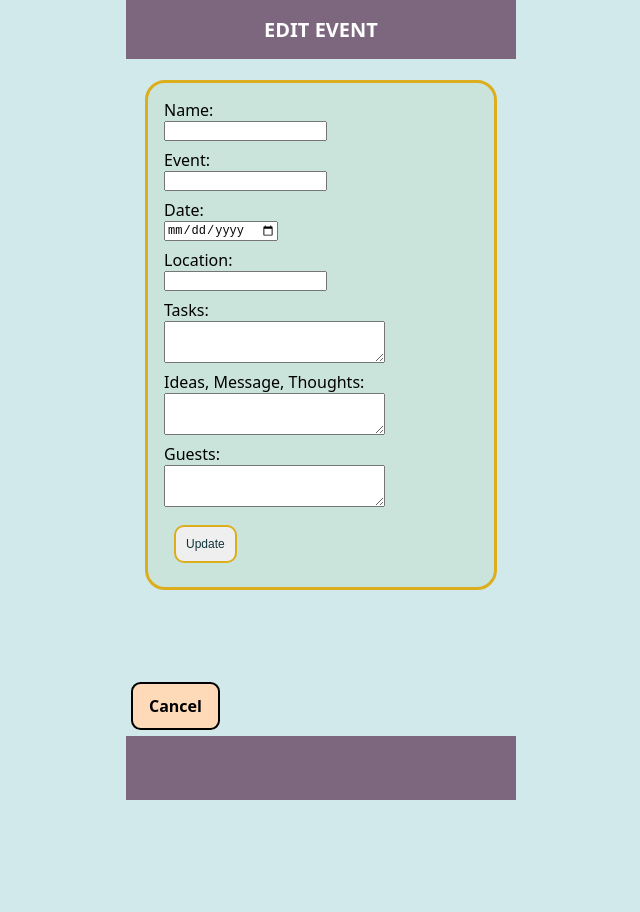
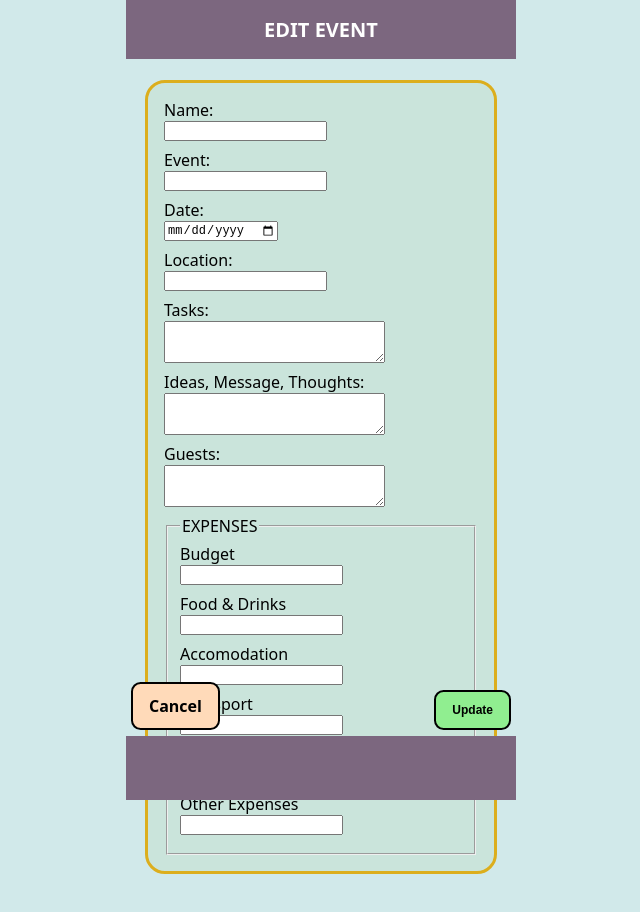
Before and after one commit to mulewile/capstone-project, a Next.js app: page /events/1/edit in a window 1280 px wide. Shown: the top 912 px of the page, without its empty margins (319-959 px from the left). Before the commit the page ends 800 px from the top, so only its background shows below. Built offline with nearby package versions, Linux system fonts and the light colour scheme; no server answers; the database is empty.

Commit message:
basic expenses field

```diff
--- a/components/Button/index.js
+++ b/components/Button/index.js
@@ -4,12 +4,41 @@ export const StyledButton = styled.button`
   border: 2px solid #dcae1d;
   border-radius: 10px;
   padding: 10px;
-  margin: 10px;
+  margin-left: px;
   color: #12343b;
   font-size: 12px;
   margin-bottom: 8px;
 `;
-
+export const UpdateButton = styled(StyledButton)`
+  ${css`
+    display: flex;
+    position: fixed;
+    margin: 0;
+    border: 2px solid black;
+    background-color: lightgreen;
+    bottom: 70px;
+    right: calc(50% - 190px);
+    padding: 0.7rem 1rem;
+    border-radius: 0.6rem;
+    color: black;
+    font-weight: bold;
+  `}
+`;
+export const SaveButton = styled(StyledButton)`
+  ${css`
+    display: flex;
+    position: fixed;
+    margin: 0;
+    border: 2px solid black;
+    background-color: lightgreen;
+    bottom: 70px;
+    right: calc(50% - 190px);
+    padding: 0.7rem 1rem;
+    border-radius: 0.6rem;
+    color: black;
+    font-weight: bold;
+  `}
+`;
 export const EditButton = styled(StyledButton)`
   ${css`
     display: flex;
--- a/components/Card/index.js
+++ b/components/Card/index.js
@@ -7,7 +7,7 @@ export const StyledCard = styled.article`
   padding: 1rem;
   margin: 0.25rem;
   margin-top: 70px;
-  margin-bottom: 70px;
+  margin-bottom: 80px;
   background-color: #f9c5bd;
 
   h2 {
--- a/components/Form/index.js
+++ b/components/Form/index.js
@@ -1,5 +1,6 @@
 import styled from "styled-components";
 import { StyledLink } from "../Link/StyledLinks";
+import { SaveButton, UpdateButton } from "../Button";
 import Button from "../Button";
 import { StyledHeader } from "../Header";
 import { StyledFooter } from "../Footer";
@@ -12,6 +13,7 @@ export const StyledForm = styled.form`
   margin: 0.5rem;
   background-color: #cae4db;
   margin-top: 80px;
+  margin-bottom: 90px;
 
   input {
     display: grid;
@@ -100,7 +102,52 @@ export default function Form({
               name="guests"
               defaultValue={eventToEdit?.guests}
             />
-            <Button type="submit">Update</Button>
+            <fieldset>
+              <legend>EXPENSES</legend>
+              <label htmlFor="budget">Budget</label>
+              <input
+                type="number"
+                id="budget"
+                name="budget"
+                defaultValue={eventToEdit?.budget}
+              />
+              <label htmlFor="food">Food & Drinks</label>
+              <input
+                type="number"
+                id="food"
+                name="food"
+                defaultValue={eventToEdit?.food}
+              />
+              <label htmlFor="Accomodation">Accomodation</label>
+              <input
+                type="number"
+                id="accomodation"
+                name="accomodation"
+                defaultValue={eventToEdit?.accomodation}
+              />
+              <label htmlFor="transport">Transport</label>
+              <input
+                type="number"
+                id="transport"
+                name="transport"
+                defaultValue={eventToEdit?.transport}
+              />
+              <label htmlFor="gifts">Gifts</label>
+              <input
+                type="number"
+                id="gifts"
+                name="gifts"
+                defaultValue={eventToEdit?.gifts}
+              />
+              <label htmlFor="otherExpenses">Other Expenses</label>
+              <input
+                type="number"
+                id="otherExpenses"
+                name="otherExpenses"
+                defaultValue={eventToEdit?.otherExpenses}
+              />
+            </fieldset>
+            <UpdateButton type="submit">Update</UpdateButton>
           </StyledForm>
           <StyledLink href="/">Cancel</StyledLink>
         </>
@@ -121,7 +168,22 @@ export default function Form({
             <textarea type="text" id="ideas" name="ideas" />
             <label htmlFor="guests">Guests:</label>
             <textarea type="text" id="guests" name="guests" />
-            <Button type="submit">Save</Button>
+            <fieldset>
+              <legend>EXPENSES</legend>
+              <label htmlFor="budget">Budget</label>
+              <input type="number" id="budget" name="budget" />
+              <label htmlFor="food">Food & Drinks</label>
+              <input type="number" id="food" name="food" />
+              <label htmlFor="Accomodation">Accomodation</label>
+              <input type="number" id="accomodation" name="accomodation" />
+              <label htmlFor="transport">Transport</label>
+              <input type="number" id="transport" name="transport" />
+              <label htmlFor="gifts">Gifts</label>
+              <input type="number" id="gifts" name="gifts" />
+              <label htmlFor="otherExpenses">Other Expenses</label>
+              <input type="number" id="otherExpenses" name="otherExpenses" />
+            </fieldset>
+            <SaveButton type="submit">Save</SaveButton>
           </StyledForm>
           <StyledLink href="/">Cancel</StyledLink>
         </>
--- a/db/models/Event.js
+++ b/db/models/Event.js
@@ -4,12 +4,18 @@ const { Schema } = mongoose;
 
 const eventSchema = new Schema({
   name: { type: String, required: true },
-  date: { type: String, required: false },
+  date: { type: Date, required: false },
   location: { type: String, required: false },
   event: { type: String, required: true },
   tasks: { type: String, required: false },
   ideas: { type: String, required: false },
   guests: { type: String, required: false },
+  budget: { type: Number, required: true },
+  food: { type: Number, required: false },
+  accomodation: { type: Number, required: false },
+  transport: { type: Number, required: false },
+  gifts: { type: Number, required: false },
+  otherExpenses: { type: Number, required: false },
 });
 
 const Event = mongoose.models.Event || mongoose.model("Event", eventSchema);
```
Also changed, not shown: components/index.js (+8 -1 lines), pages/events/[id]/index.js (+23 -0 lines).
